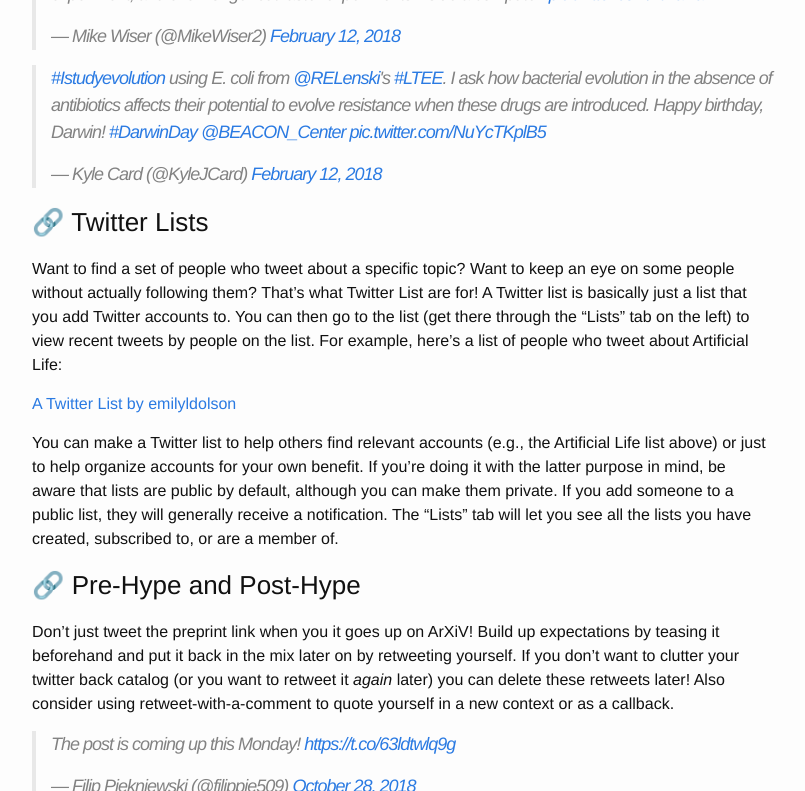
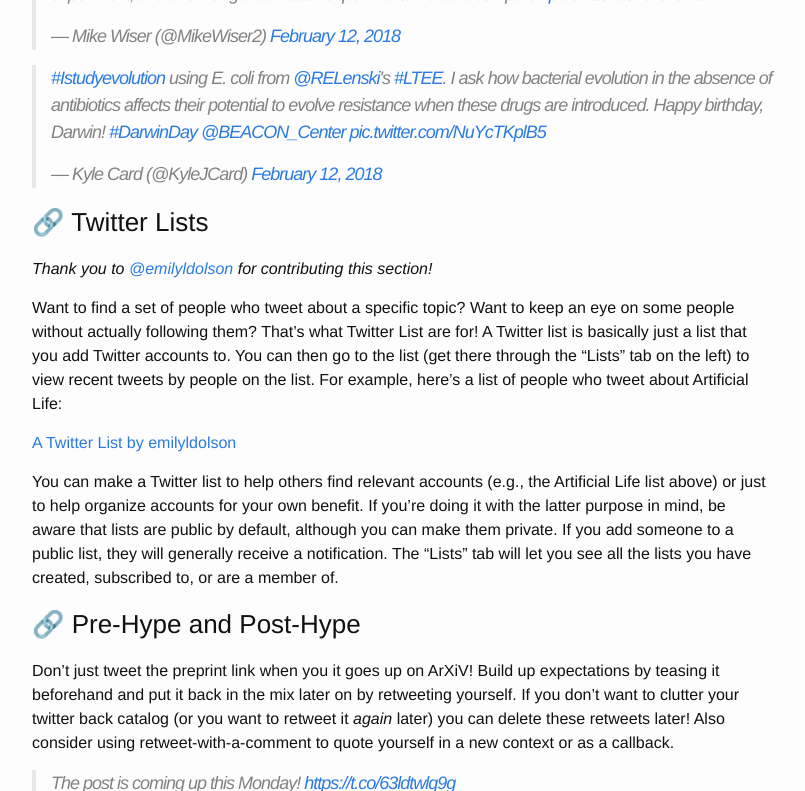
Before and after one commit to mmore500/mmore500.github.io, a Jekyll site: the page built from _posts/2019-11-17-twitter-bestiary.md, in a window 1280 px wide and 900 px high, scrolled down 33534 px, cut to the strip 0-791 px from the top of the window. Shown: the whole strip, without its empty margins (238-1043 px from the left). Built offline with Jekyll 4.4.1, drawn with Linux system fonts in a browser that asks for light colours; emoji names are drawn with the system emoji font; a script that is not in the unit is left out; comment, search, counter and statistics services are not loaded.

Commit message:
Add attribution to Emily

```diff
--- a/_posts/2019-11-17-twitter-bestiary.md
+++ b/_posts/2019-11-17-twitter-bestiary.md
@@ -728,6 +728,8 @@
 
 ### Twitter Lists
 
+*Thank you to [@emilyldolson](https://twitter.com/emilyldolson) for contributing this section!*
+
 Want to find a set of people who tweet about a specific topic? Want to keep an eye on some people without actually following them? That's what Twitter List are for! A Twitter list is basically just a list that you add Twitter accounts to. You can then go to the list (get there through the "Lists" tab on the left) to view recent tweets by people on the list. For example, here's a list of people who tweet about Artificial Life:
 
 <a class="twitter-timeline" data-height="200" href="https://twitter.com/emilyldolson/lists/artificial-life?ref_src=twsrc%5Etfw">A Twitter List by emilyldolson</a> <script async src="https://platform.twitter.com/widgets.js" charset="utf-8"></script>
```
